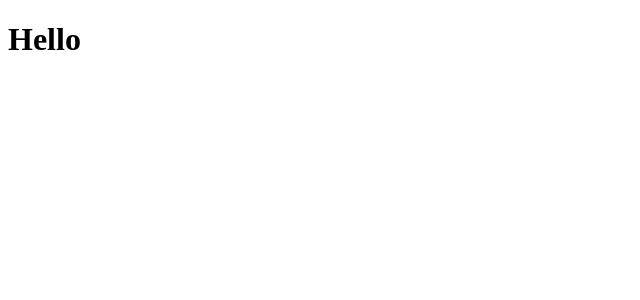
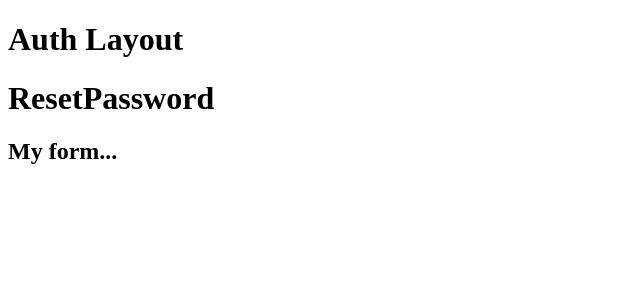
Before and after one commit to Flyingfool95/RDT-client, a React (Vite) app: page /reset-password in a window 1280 px wide. Shown: the top 300 px of the page, without its empty margins (0-640 px from the left). Built offline with nearby package versions, Linux system fonts and the light colour scheme.

Commit message:
Setting up react-router data mode - adding authRoutes and components - adding AuthLayout

```diff
--- a/src/App.tsx
+++ b/src/App.tsx
@@ -1,9 +1,8 @@
+import { RouterProvider } from "react-router/dom";
+import { router } from "./routes/router";
+
 function App() {
-    return (
-        <div className="App">
-            <h1>Hello</h1>
-        </div>
-    );
+    return <RouterProvider router={router} />;
 }
 
 export default App;
--- /dev/null
+++ b/src/features/auth/pages/Login.tsx
@@ -0,0 +1,16 @@
+export default function Login() {
+    return (
+        <div>
+            <h1>Login</h1>
+            <Form />
+        </div>
+    );
+}
+
+function Form() {
+    return (
+        <form>
+            <h2>My form...</h2>
+        </form>
+    );
+}
--- /dev/null
+++ b/src/features/auth/pages/Register.tsx
@@ -0,0 +1,16 @@
+export default function Register() {
+    return (
+        <div>
+            <h1>Register</h1>
+            <Form />
+        </div>
+    );
+}
+
+function Form() {
+    return (
+        <form>
+            <h2>My form...</h2>
+        </form>
+    );
+}
--- /dev/null
+++ b/src/features/auth/pages/ResetPassword.tsx
@@ -0,0 +1,16 @@
+export default function ResetPassword() {
+    return (
+        <div>
+            <h1>ResetPassword</h1>
+            <Form />
+        </div>
+    );
+}
+
+function Form() {
+    return (
+        <form>
+            <h2>My form...</h2>
+        </form>
+    );
+}
--- /dev/null
+++ b/src/layouts/AuthLayout.tsx
@@ -0,0 +1,10 @@
+import { Outlet } from "react-router";
+
+export default function AuthLayout() {
+    return (
+        <div>
+            <h1>Auth Layout</h1>
+            <Outlet />
+        </div>
+    );
+}
--- /dev/null
+++ b/src/routes/auth.routes.ts
@@ -0,0 +1,37 @@
+import Login from "../features/auth/pages/Login";
+import Register from "../features/auth/pages/Register";
+import ResetPassword from "../features/auth/pages/ResetPassword";
+import AuthLayout from "../layouts/AuthLayout";
+
+export const authRoutes = [
+    {
+        path: "/login",
+        Component: AuthLayout,
+        children: [
+            {
+                index: true,
+                Component: Login,
+            },
+        ],
+    },
+    {
+        path: "/register",
+        Component: AuthLayout,
+        children: [
+            {
+                index: true,
+                Component: Register,
+            },
+        ],
+    },
+    {
+        path: "/reset-password",
+        Component: AuthLayout,
+        children: [
+            {
+                index: true,
+                Component: ResetPassword,
+            },
+        ],
+    },
+];
--- /dev/null
+++ b/src/routes/router.ts
@@ -0,0 +1,4 @@
+import { createBrowserRouter } from "react-router";
+import { authRoutes } from "./auth.routes";
+
+export const router = createBrowserRouter([...authRoutes]);
```
